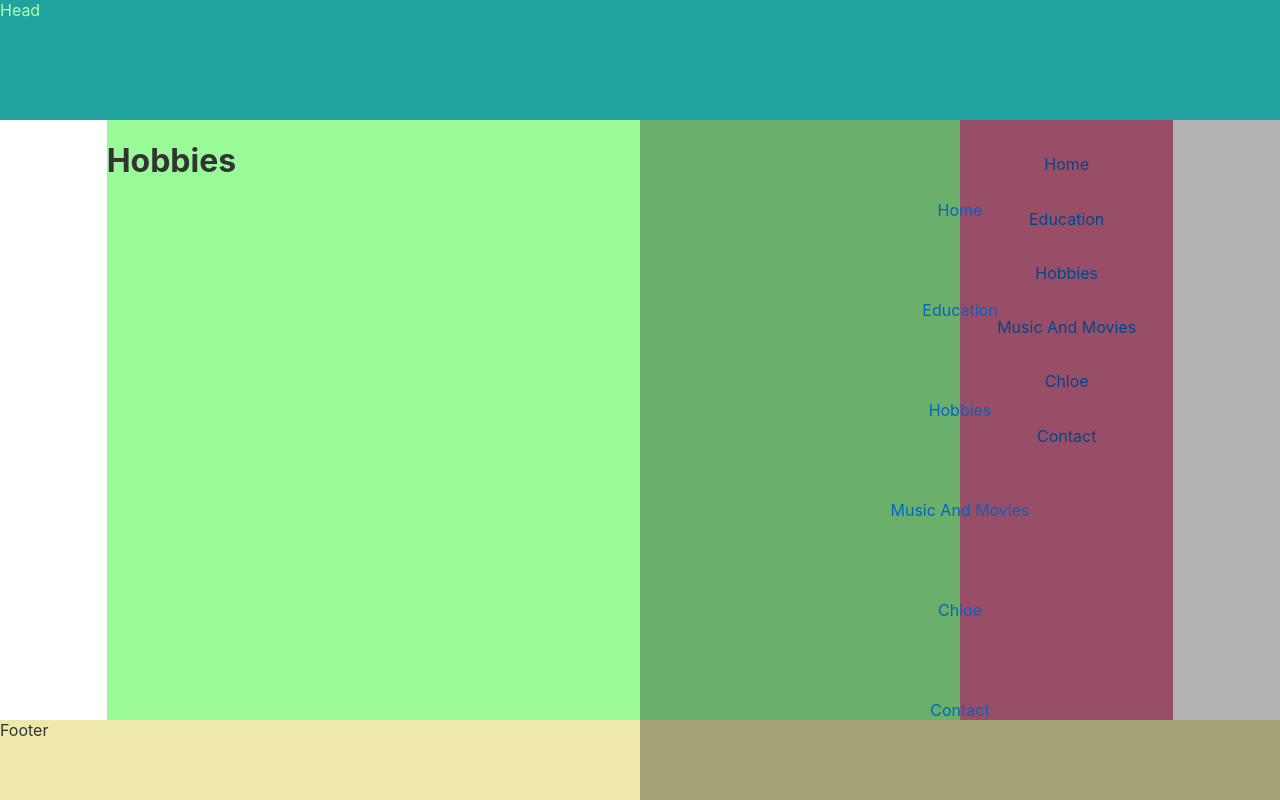
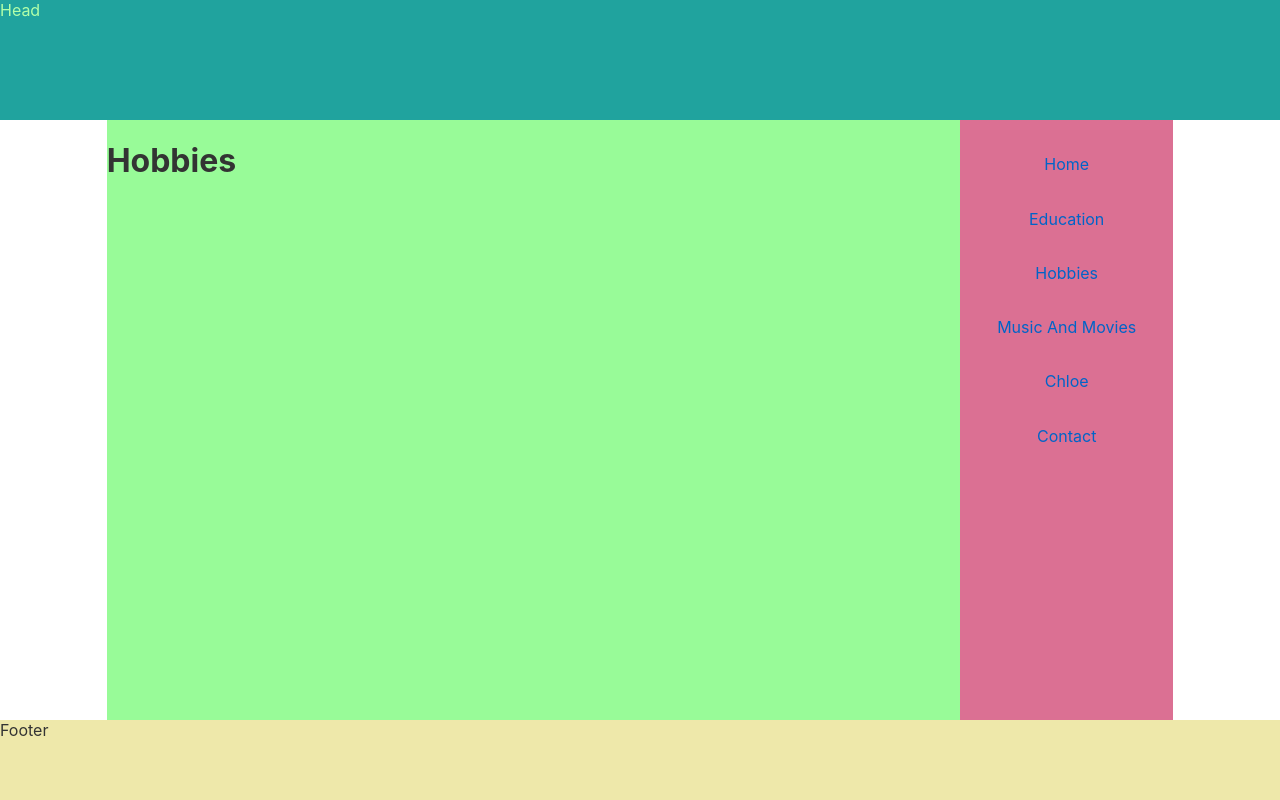
Before and after one commit to popejb1116/jbp-website-ui, a Svelte app: page /hobbies in a window 1280 px wide. Built offline with nearby package versions, Linux system fonts and the light colour scheme.

Commit message:
Refactored nav system and file layout

```diff
--- a/src/layout/GridLayout.svelte
+++ b/src/layout/GridLayout.svelte
@@ -1,7 +1,9 @@
 <script>
    import Header from './header/Header.svelte'
    // AsideNav CONTAINS Pages AND Aside
-   import AsideNav from '../navigation/AsideNav.svelte'
+   // import AsideNav from '../navigation/AsideNav.svelte'
+   import Aside from './aside/Aside.svelte'
+   import Pages from './pages/Pages.svelte'
    import MobileNav from '../navigation/MobileNav.svelte'
    import Footer from './footer/Footer.svelte'
 </script>
@@ -25,7 +27,8 @@
 
 <div class="grid">
    <Header/>
-   <AsideNav/>
-   <MobileNav/>
+   <Aside/>
+   <Pages/>
+   <!-- <MobileNav/> -->
    <Footer/>
 </div>
--- a/src/layout/aside/Aside.svelte
+++ b/src/layout/aside/Aside.svelte
@@ -1,5 +1,8 @@
 <script>
-   import NavLinks from '../../navigation/NavLinks.svelte'
+   import {Link} from 'svelte-routing'
+
+   import {Router} from 'svelte-routing'
+   export let url = ""
 </script>
 
 <style>
@@ -7,8 +10,25 @@
       grid-area: asid;
       background: palevioletred;
    }
+   .aside-nav {
+      display: flex;
+      flex-flow: column nowrap;
+      justify-content: space-evenly;
+      align-items: center;
+
+      height: 60%;
+   }
 </style>
 
 <div class="aside">
-   <NavLinks linkType={"aside"}/>
+   <Router url="{url}">
+      <nav class='aside-nav'>
+         <Link to="/">Home</Link>
+         <Link to="/education">Education</Link>
+         <Link to="/hobbies">Hobbies</Link>
+         <Link to="/musicandmovies">Music And Movies</Link>
+         <Link to="/chloe">Chloe</Link>
+         <Link to="/contact">Contact</Link>
+      </nav>
+   </Router>
 </div>
--- a/src/layout/pages/Pages.svelte
+++ b/src/layout/pages/Pages.svelte
@@ -6,6 +6,9 @@
    import MusicAndMovies from './musicAndMovies/MusicAndMovies.svelte'
    import Chloe from './chloe/Chloe.svelte'
    import Contact from './contact/Contact.svelte'
+
+   import {Router} from 'svelte-routing'
+   export let url = ""
 </script>
 
 <style>
@@ -16,10 +19,12 @@
 </style>
 
 <div class="pages">
+   <Router url="{url}">
       <Route path="/" component={Home}/>
       <Route path="/education" component={Education}/>
       <Route path="/hobbies" component={Hobbies}/>
       <Route path="/musicandmovies" component={MusicAndMovies}/>
       <Route path="/chloe" component={Chloe}/>
       <Route path="/contact" component={Contact}/>
+   </Router>
 </div>
--- a/src/navigation/AsideNav.svelte
+++ /dev/null
@@ -1,14 +0,0 @@
-<script>
-   // NAV ROUTES
-   import Pages from '../layout/pages/Pages.svelte'
-   // NAV LINKS
-   import Aside from '../layout/aside/Aside.svelte'
-
-   import {Router} from 'svelte-routing'
-   export let url = ""
-</script>
-
-<Router url="{url}">
-   <Pages/>
-   <Aside/>
-</Router>
--- a/src/navigation/MobileNav.svelte
+++ b/src/navigation/MobileNav.svelte
@@ -1,9 +1,34 @@
 <script>
-   import {Router} from 'svelte-routing'
+   import {Router, Link} from 'svelte-routing'
    export let url = ""
    import NavLinks from './NavLinks.svelte'
 </script>
 
+<style>
+   .mobile {
+      display: flex;
+      flex-flow: column nowrap;
+      justify-content: space-evenly;
+      align-items: center;
+
+      height: 85vh;
+      width: 50vw;
+      background: rgba(0, 0, 0, 0.3);
+
+      position: absolute;
+      top: 15vh;
+      right: 0;
+      z-index: 1;
+   }
+</style>
+
 <Router url="{url}">
-   <NavLinks linkType={"mobile"}/>
+   <nav class='mobile'>
+      <Link to="/">Home</Link>
+      <Link to="/education">Education</Link>
+      <Link to="/hobbies">Hobbies</Link>
+      <Link to="/musicandmovies">Music And Movies</Link>
+      <Link to="/chloe">Chloe</Link>
+      <Link to="/contact">Contact</Link>
+   </nav>
 </Router>
```
Lines whose indentation alone changed are shown as unchanged.
